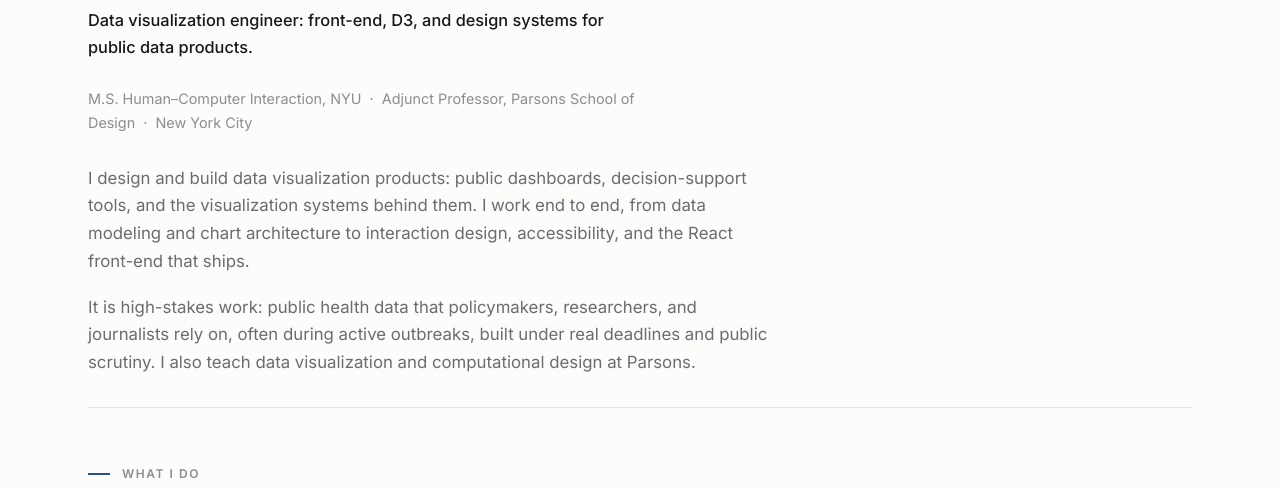
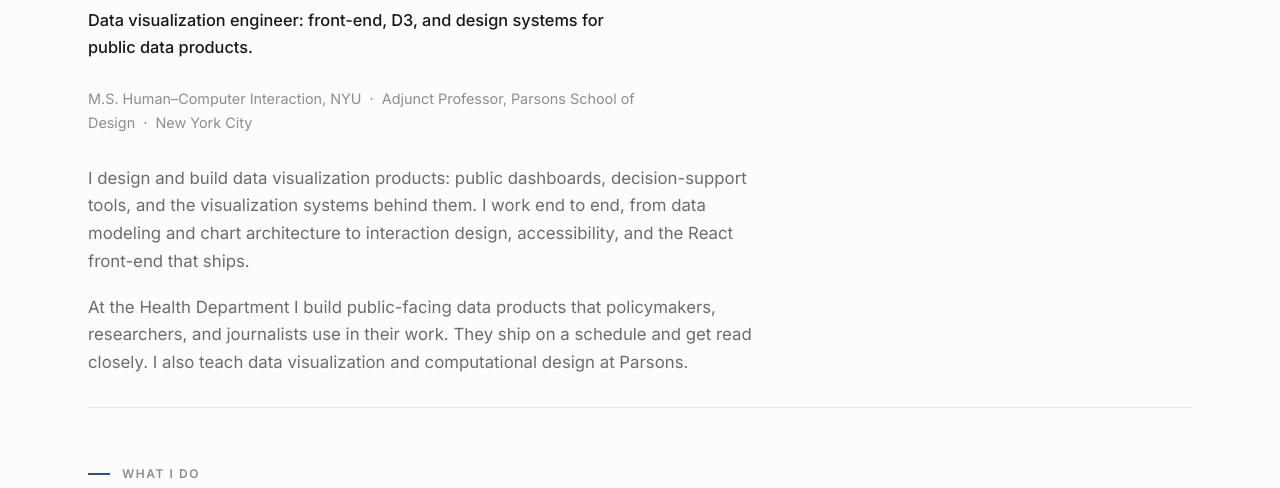
Before and after one commit to morganmueller/portfolio, a plain HTML site: page index.html in a window 1280 px wide. Shown: the part 312-800 px from the top of the page. Drawn offline with nearby package versions, Linux system fonts and the light colour scheme.

Commit message:
Add files via upload

```diff
--- a/index.html
+++ b/index.html
@@ -67,10 +67,9 @@
           accessibility, and the React front-end that ships.
         </p>
         <p class="hero__lede">
-          It is high-stakes work: public health data that policymakers, researchers, and
-          journalists rely on, often during active outbreaks, built under real deadlines
-          and public scrutiny. I also teach data visualization and computational design
-          at Parsons.
+          At the Health Department I build public-facing data products that policymakers,
+          researchers, and journalists use in their work. They ship on a schedule and get
+          read closely. I also teach data visualization and computational design at Parsons.
         </p>
       </section>
 
```
